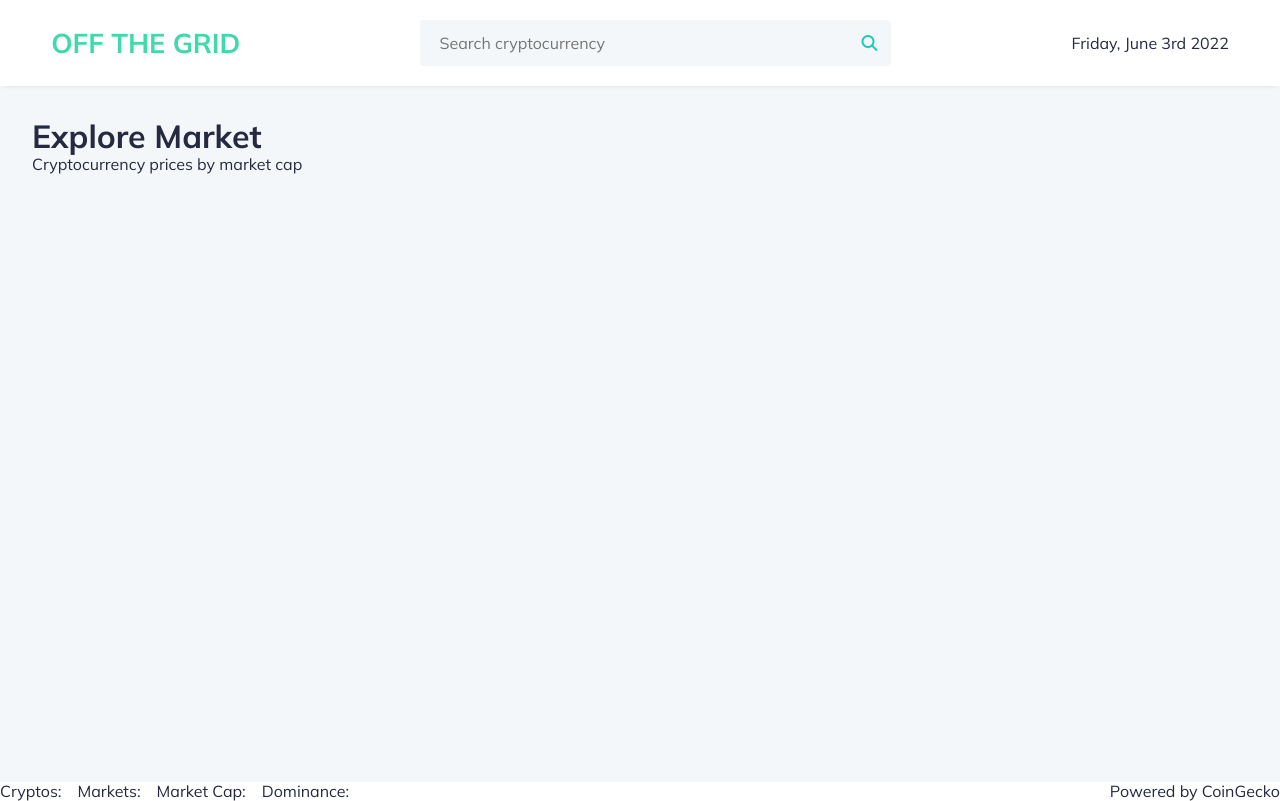
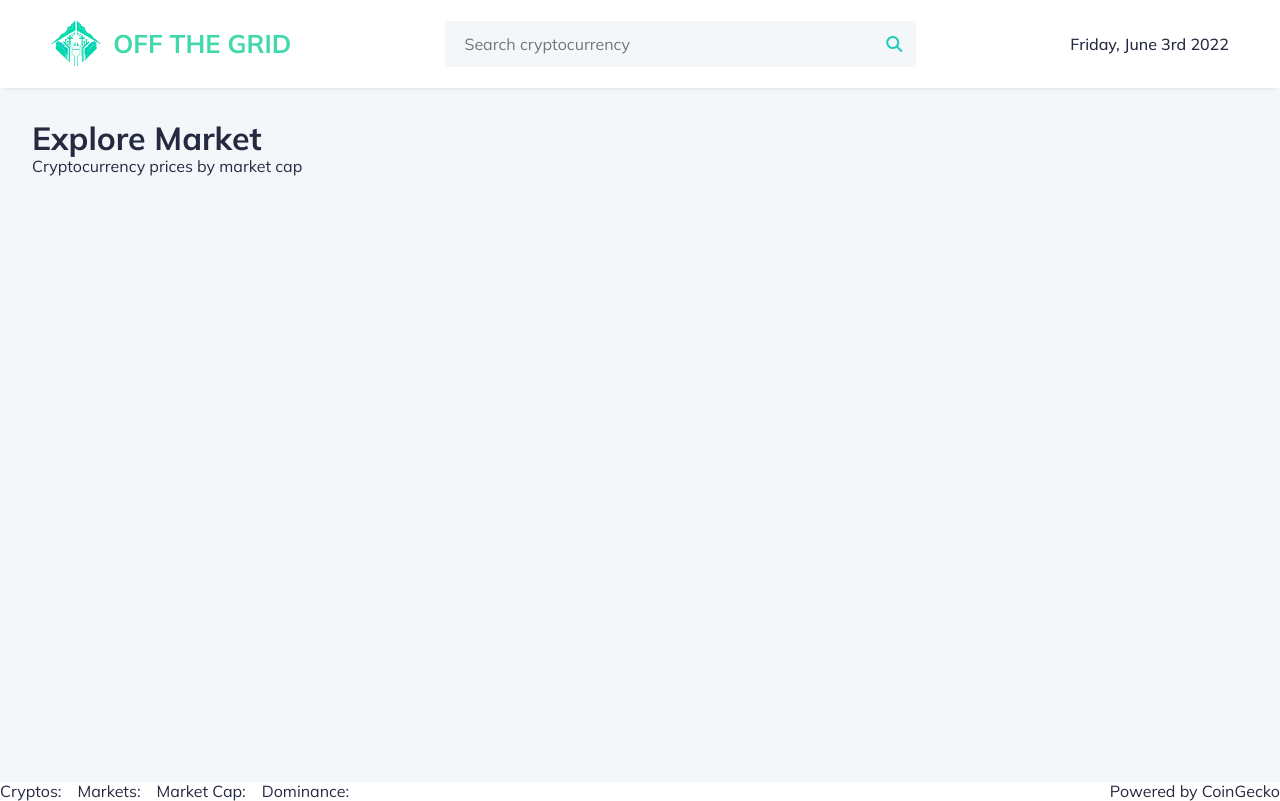
Before and after one commit to danxschz/crypto-app, a website built with webpack: page src/index.html in a window 1280 px wide. Built offline with nearby package versions, Linux system fonts and the light colour scheme; no server answers.

Commit message:
Add logo

```diff
--- a/src/index.html
+++ b/src/index.html
@@ -11,7 +11,10 @@
 
 <body>
   <header>
-    <div class="logo">OFF THE GRID</div>
+    <div class="logo">
+      <img src="logo.png" alt="logo">
+      <div class="logo__text">OFF THE GRID</div>
+    </div>
     <div class="search">
       <label for="search">Search cryptocurrency</label>
       <input type="text" id="search" placeholder="Search cryptocurrency">
--- a/src/style.scss
+++ b/src/style.scss
@@ -1,5 +1,6 @@
 // Fonts
-@import url('https://fonts.googleapis.com/css2?family=Mulish:wght@400;600;700&display=swap');
+@import url('https://fonts.googleapis.com/css2?family=Mulish:wght@400;500;600;700&display=swap');
+@import url('https://fonts.googleapis.com/css2?family=Poppins:wght@400;700&display=swap');
 
 // Variables
 $primary-color: #f4f7f9;
@@ -53,8 +54,17 @@ header {
 }
 
 .logo {
+  display: flex;
+  align-items: center;
+  gap: 12px;
+  img {
+    width: 50px;
+  }
+}
+
+.logo__text {
   color: $light-accent-color;
-  font-size: 1.7rem;
+  font-size: 1.6rem;
   font-weight: 700;
   min-width: max-content;
 }
@@ -83,9 +93,6 @@ label {
   i {
     color: $accent-color;
   }
-
-
-
 }
 
 .search {
@@ -94,6 +101,10 @@ label {
   gap: 1px;
   background: $primary-color;
   border-radius: 4px;
+}
+
+.date {
+  font-weight: 500;
 }
 
 // Main
--- a/webpack.config.js
+++ b/webpack.config.js
@@ -15,10 +15,6 @@ module.exports = {
   module: {
     rules: [
       {
-        test: /\.html$/i,
-        loader: "html-loader",
-      },
-      {
         test: /\.(png|svg|jpg|jpeg|gif)$/i,
         type: 'asset/resource',
       },
@@ -30,6 +26,10 @@ module.exports = {
         test: /\.s[ac]ss$/i,
         use: ['style-loader', 'css-loader', 'sass-loader'],
       },
+      {
+        test: /\.html$/i,
+        loader: "html-loader",
+      },
     ],
   },
 };
```
Also changed, not shown: src/logo.png (added).
